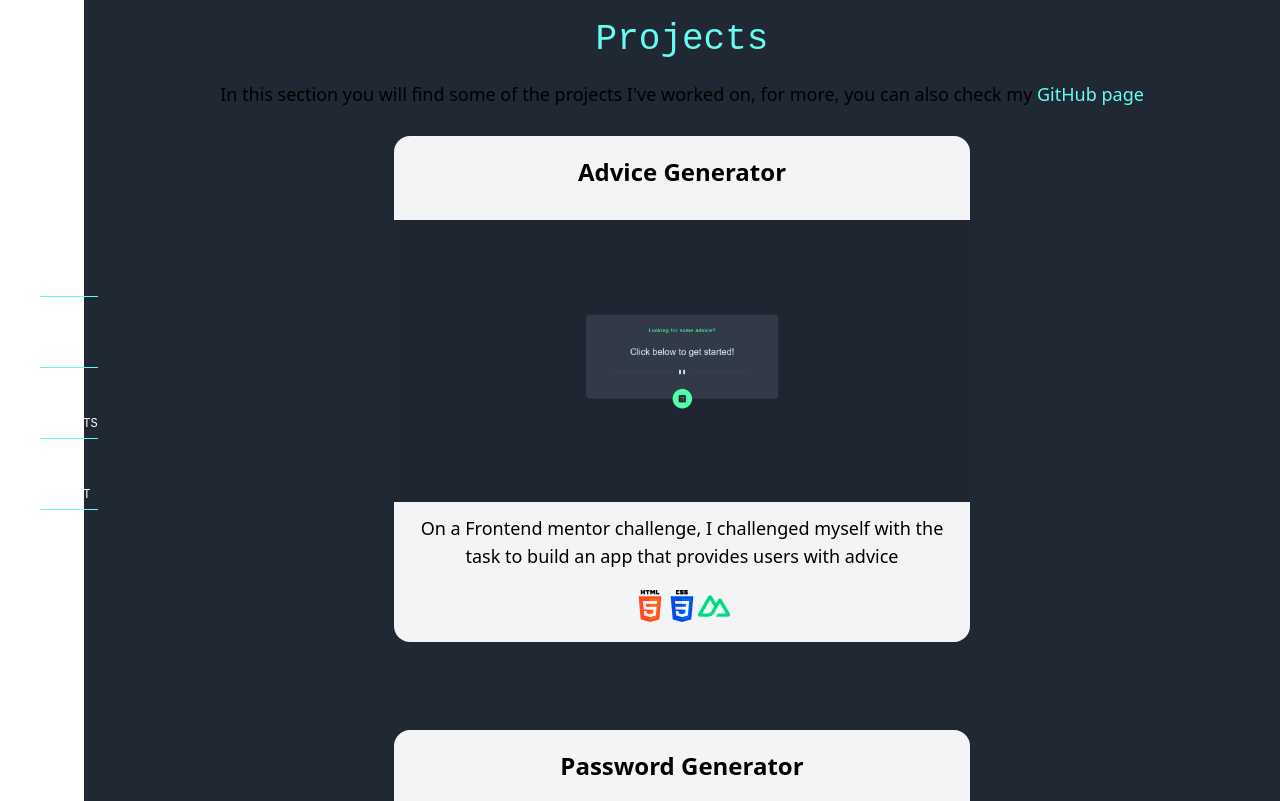
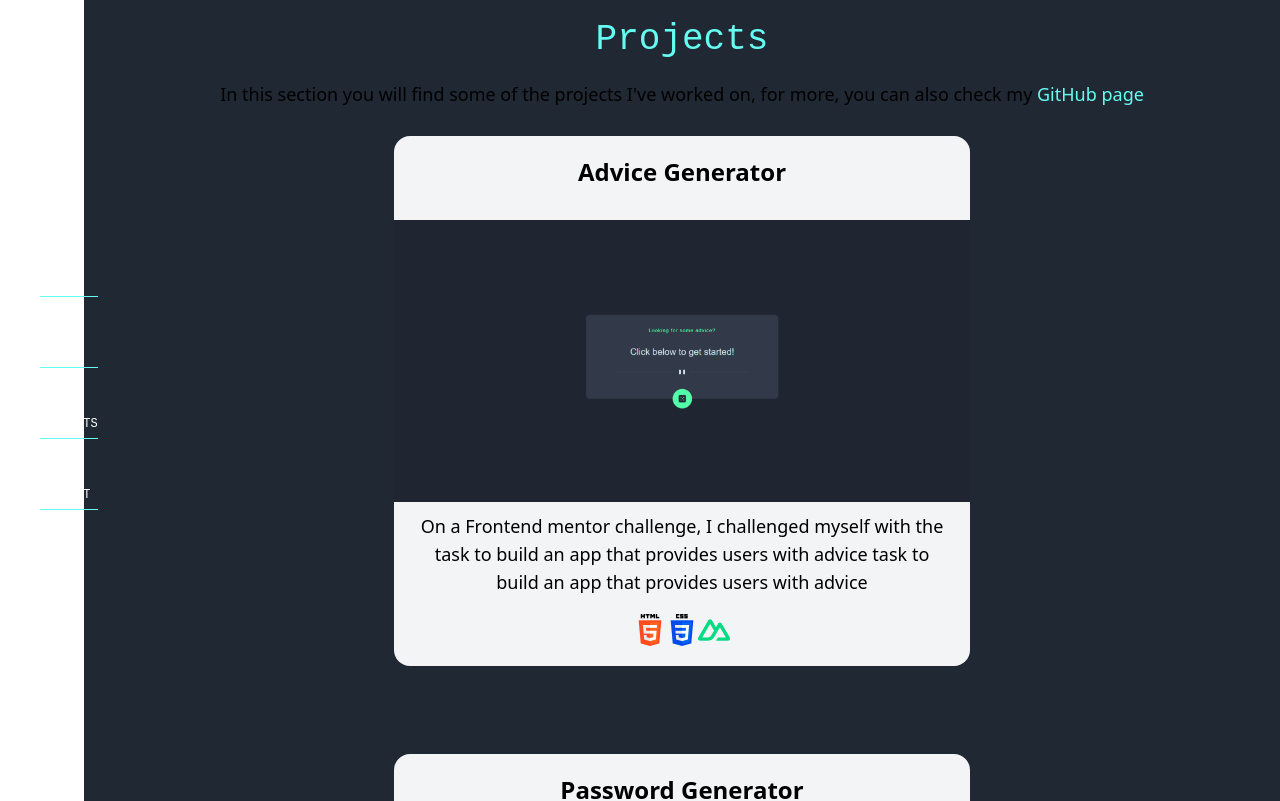
Before and after one commit to cfcmeireles/Portfolio-Carina, a Nuxt app: page /projects in a window 1280 px wide. Shown: the top 801 px of the page. Built offline with nearby package versions, Linux system fonts and the light colour scheme.

Commit message:
add fixed height to ProjectFrames paragraphs

```diff
--- a/components/ProjectFrames.vue
+++ b/components/ProjectFrames.vue
@@ -1,6 +1,6 @@
 <template>
   <div
-    class="mx-10 md:mx-0 max-w-xl rounded-2xl max-h-full bg-gray-100"
+    class="mx-10 md:mx-0 max-w-xl rounded-2xl bg-gray-100"
     :class="isPageLoaded ? 'hover-effect' : ''"
     @readyForHover="readyForHover"
   >
@@ -8,7 +8,9 @@
       <slot name="title"></slot>
     </h2>
     <slot name="image"></slot>
-    <p class="text-sm md:text-base lg:text-lg mt-3 mx-5 font-rubik text-black">
+    <p
+      class="text-sm md:text-base lg:text-lg mt-3 mx-5 font-rubik text-black h-32 sm:h-20 flex items-center justify-center"
+    >
       <slot name="description"></slot>
     </p>
     <div class="flex mx-auto mb-5 py-5 items-center justify-center">
--- a/pages/projects.vue
+++ b/pages/projects.vue
@@ -35,7 +35,8 @@
                 /></template>
                 <template #description>
                   On a Frontend mentor challenge, I challenged myself with the
-                  task to build an app that provides users with advice
+                  task to build an app that provides users with advice task to
+                  build an app that provides users with advice
                 </template>
               </ProjectFrames>
             </Transition>
```
